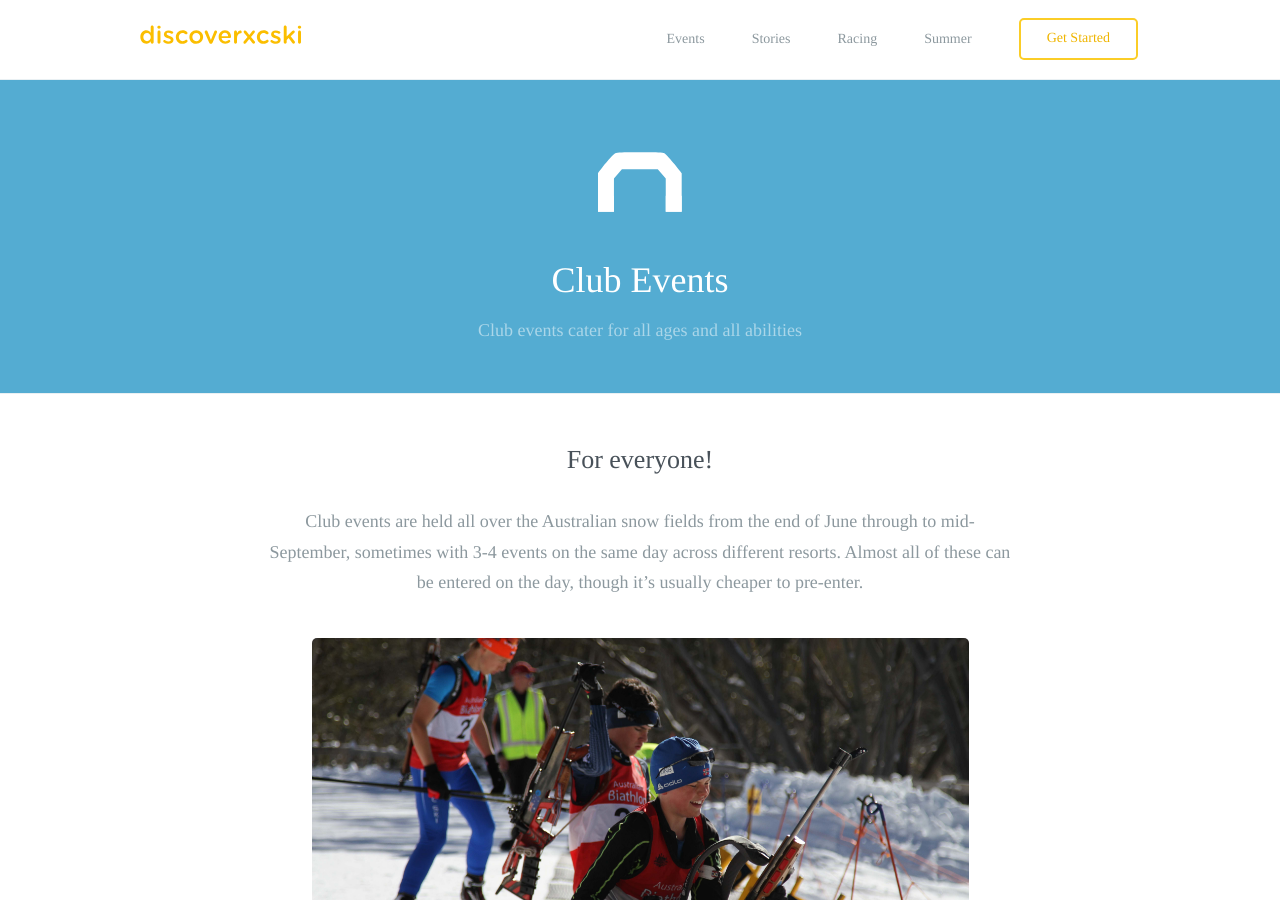
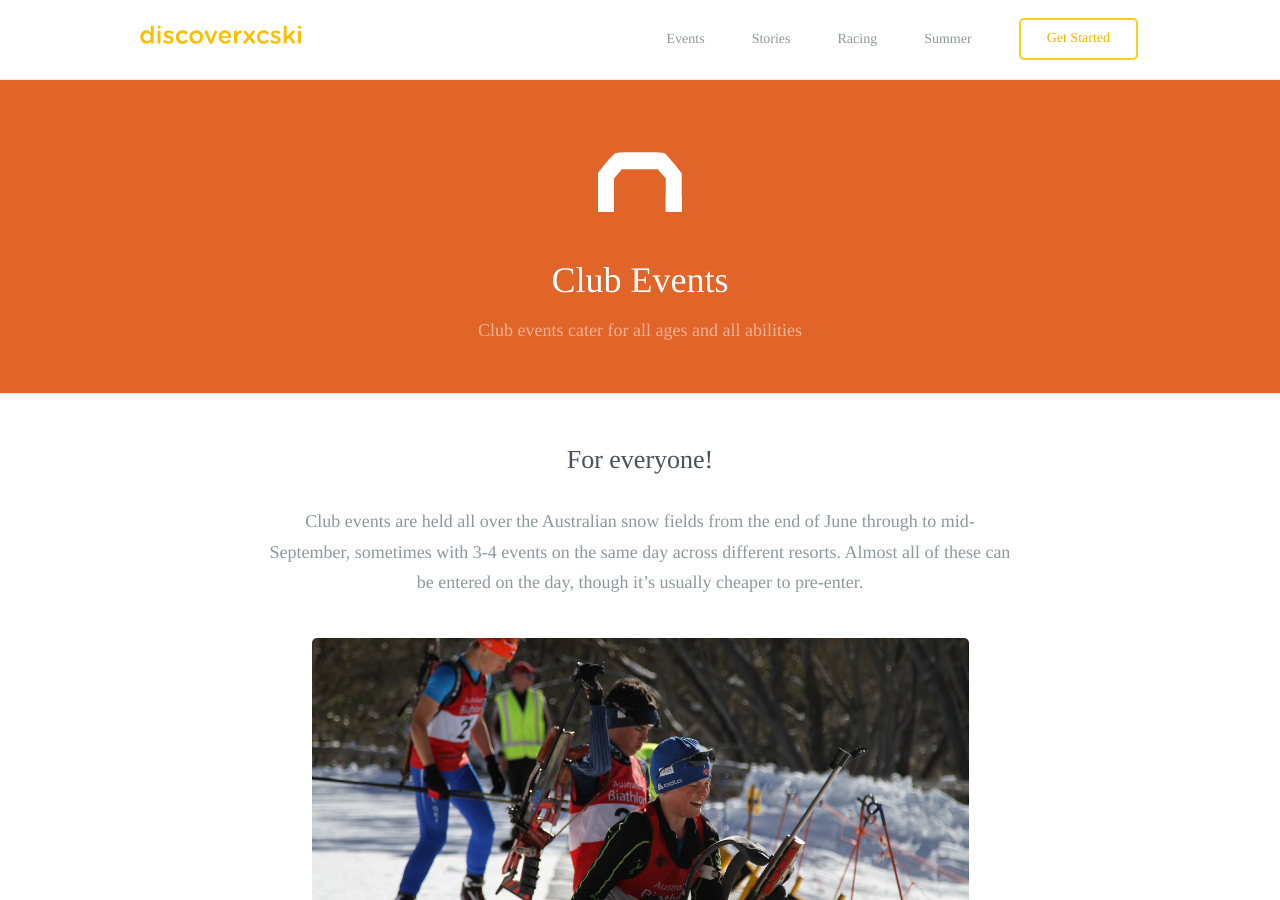
Before and after one commit to robcatto/robcatto.github.io, a Jekyll site: the page built from racing/xc-ski-week/index.html, in a window 1280 px wide and 900 px high. Built offline with Jekyll 4.4.1, drawn with Linux system fonts in a browser that asks for light colours; some web fonts are replaced; Markdown is read by kramdown in place of the engine named in the settings.

Commit message:
Update index.html

```diff
--- a/racing/xc-ski-week/index.html
+++ b/racing/xc-ski-week/index.html
@@ -3,7 +3,7 @@ layout: default
 ---
 
 
-        <div id="headerarea" class="feature_header" style="background-color: #54ACD2;">
+        <div id="headerarea" class="feature_header" style="background-color: #E16528;">
             <div class="header__logo--wrap">
                     <!--
                 <div class="mobile__logos--left"></div>
```
